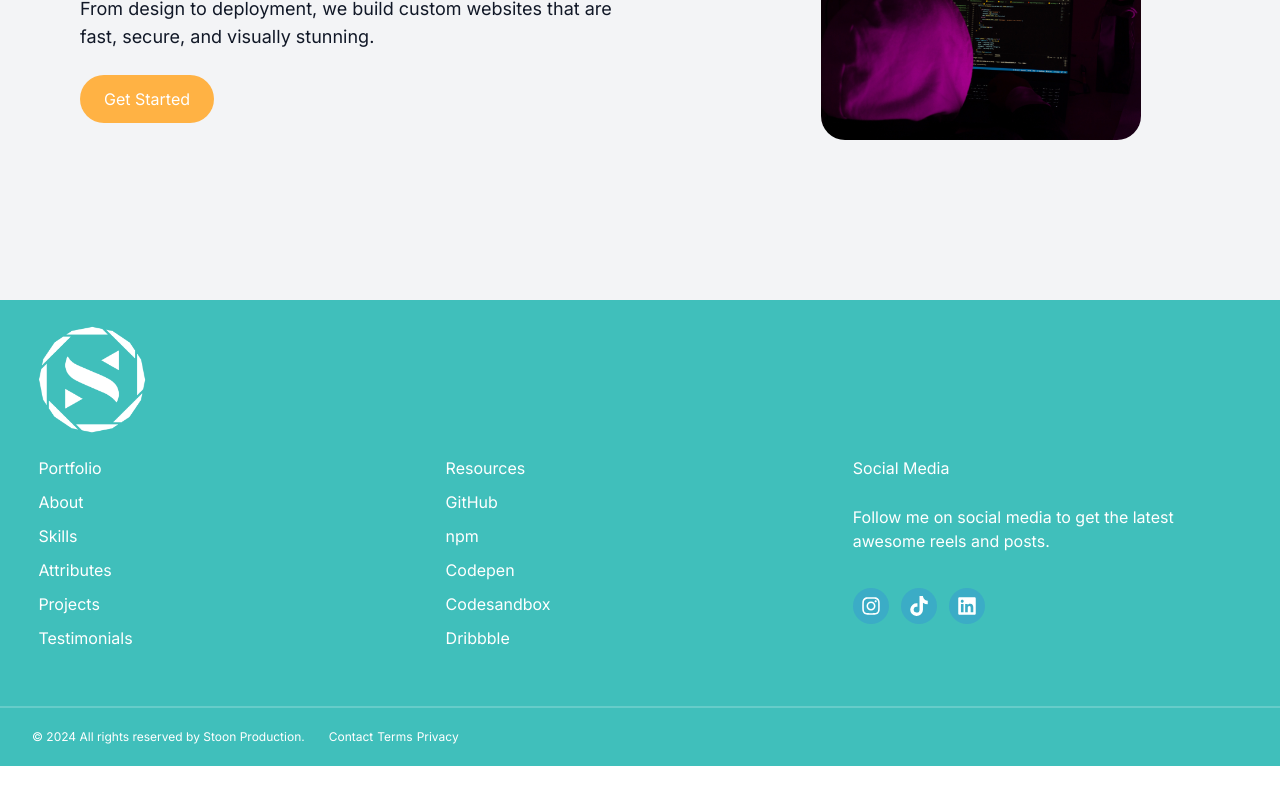
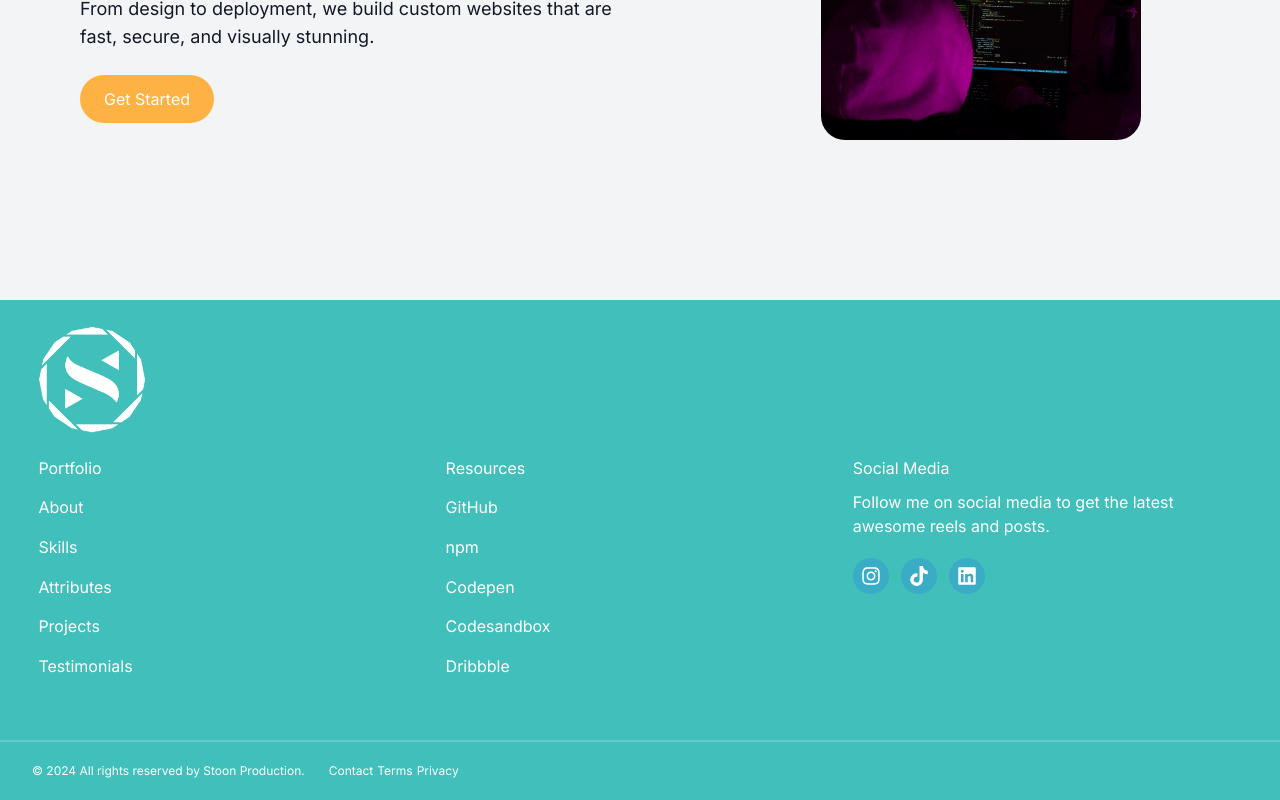
Before and after one commit to dissojak/StoonProd, a Next.js app: page / in a window 1280 px wide. Shown: the part 2788-3588 px from the top of the page. Before the commit the page ends 3554 px from the top, so only its background shows below. Built offline with nearby package versions, Linux system fonts and the light colour scheme.

Commit message:
last changes for this night , just the social media

```diff
--- a/src/app/UI/Footer.jsx
+++ b/src/app/UI/Footer.jsx
@@ -52,7 +52,7 @@
               Follow me on social media to get the latest awesome reels and
               posts.
             </p>
-            <div className="footer-socials">
+            <div className="footer-socials xs:mb-20">
               <a href="https://instagram.com" target="_blank">
                 <FaInstagram />
               </a>
```
